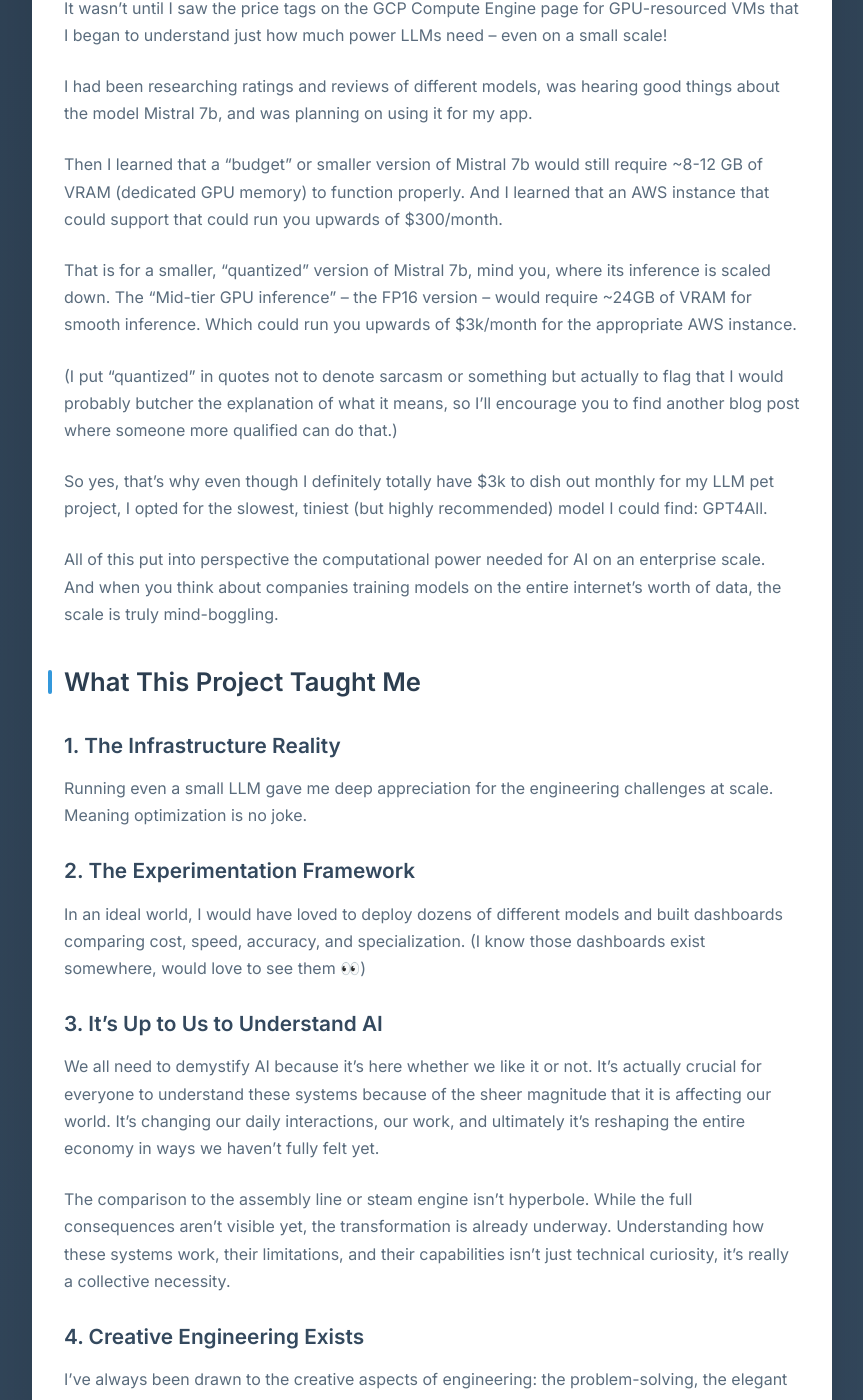
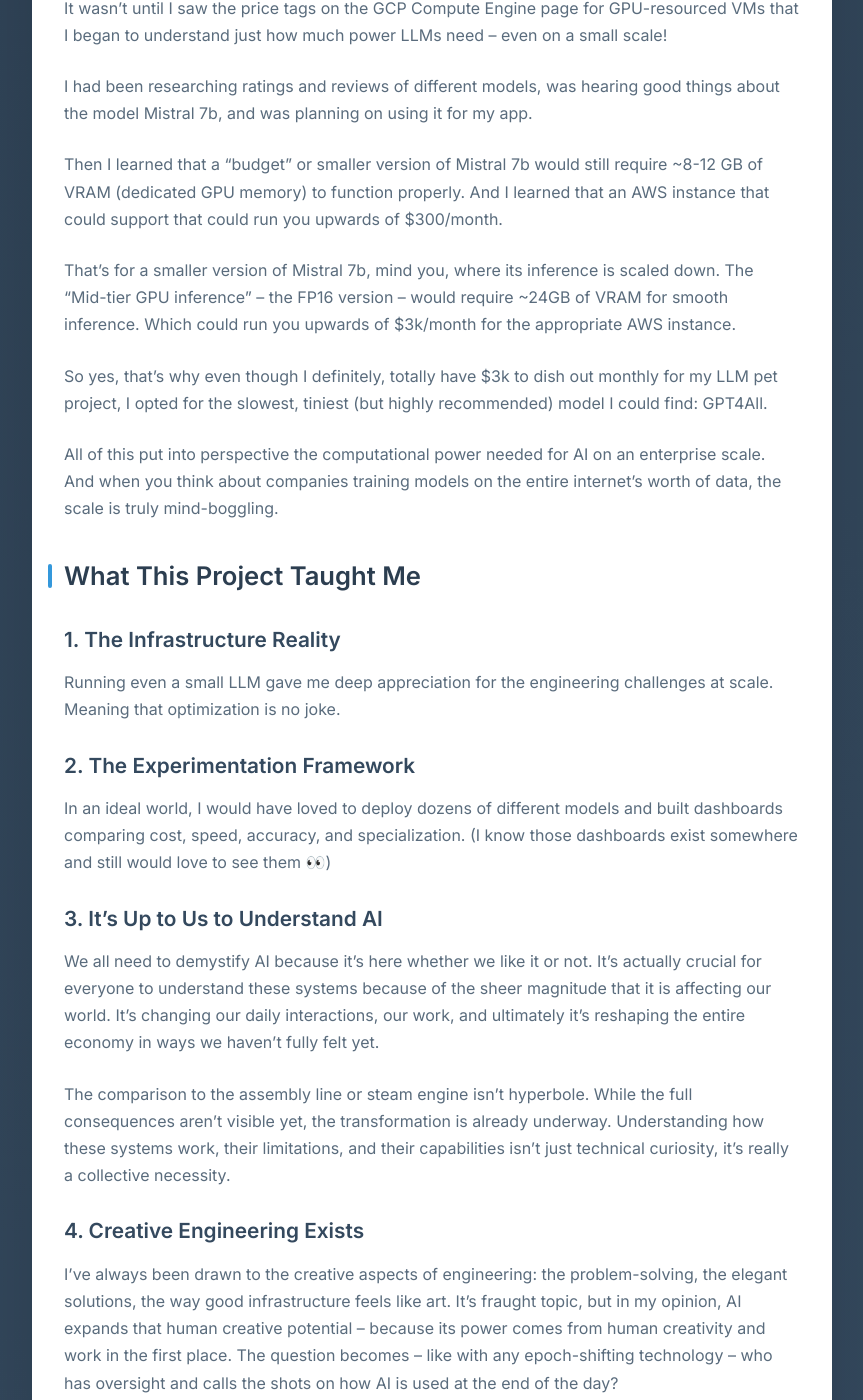
Before and after one commit to navillasa/navillasa.github.io, a Jekyll site: the page built from _posts/2025-08-20-missed-ai-revolution.md, in a window 1280 px wide and 1400 px high, scrolled down 1631 px. Shown: the whole window, without its empty margins (208-1071 px from the left). Built offline with Jekyll 4.4.1, drawn with Linux system fonts in a browser that asks for light colours; some of the changed text lies outside the part shown.

Commit message:
minor edits

```diff
--- a/_posts/2025-08-20-missed-ai-revolution.md
+++ b/_posts/2025-08-20-missed-ai-revolution.md
@@ -36,21 +36,19 @@ I had been researching ratings and reviews of different models, was hearing good
 
 Then I learned that a "budget" or smaller version of Mistral 7b would still require ~8-12 GB of VRAM (dedicated GPU memory) to function properly. And I learned that an AWS instance that could support that could run you upwards of $300/month.
 
-That is for a smaller, "quantized" version of Mistral 7b, mind you, where its inference is scaled down. The "Mid-tier GPU inference" – the FP16 version – would require ~24GB of VRAM for smooth inference. Which could run you upwards of $3k/month for the appropriate AWS instance.
+That's for a smaller version of Mistral 7b, mind you, where its inference is scaled down. The "Mid-tier GPU inference" – the FP16 version – would require ~24GB of VRAM for smooth inference. Which could run you upwards of $3k/month for the appropriate AWS instance.
 
-(I put "quantized" in quotes not to denote sarcasm or something but actually to flag that I would probably butcher the explanation of what it means, so I'll encourage you to find another blog post where someone more qualified can do that.)
-
-So yes, that's why even though I definitely totally have $3k to dish out monthly for my LLM pet project, I opted for the slowest, tiniest (but highly recommended) model I could find: GPT4All.
+So yes, that's why even though I definitely, totally have $3k to dish out monthly for my LLM pet project, I opted for the slowest, tiniest (but highly recommended) model I could find: GPT4All.
 
 All of this put into perspective the computational power needed for AI on an enterprise scale. And when you think about companies training models on the entire internet's worth of data, the scale is truly mind-boggling.
 
 ## What This Project Taught Me
 
 ### 1. The Infrastructure Reality
-Running even a small LLM gave me deep appreciation for the engineering challenges at scale. Meaning optimization is no joke.
+Running even a small LLM gave me deep appreciation for the engineering challenges at scale. Meaning that optimization is no joke.
 
 ### 2. The Experimentation Framework
-In an ideal world, I would have loved to deploy dozens of different models and built dashboards comparing cost, speed, accuracy, and specialization. (I know those dashboards exist somewhere, would love to see them 👀)
+In an ideal world, I would have loved to deploy dozens of different models and built dashboards comparing cost, speed, accuracy, and specialization. (I know those dashboards exist somewhere and still would love to see them 👀)
 
 ### 3. It's Up to Us to Understand AI
 We all need to demystify AI because it's here whether we like it or not. It's actually crucial for everyone to understand these systems because of the sheer magnitude that it is affecting our world. It's changing our daily interactions, our work, and ultimately it's reshaping the entire economy in ways we haven't fully felt yet.
```
Also changed, not shown: other parts of _posts/2025-08-20-missed-ai-revolution.md (+1 -1 lines), _posts/2025-08-19-tv-hub-project-overview.md (+1 -1 lines), index.md (+1 -1 lines), 5 other files.
